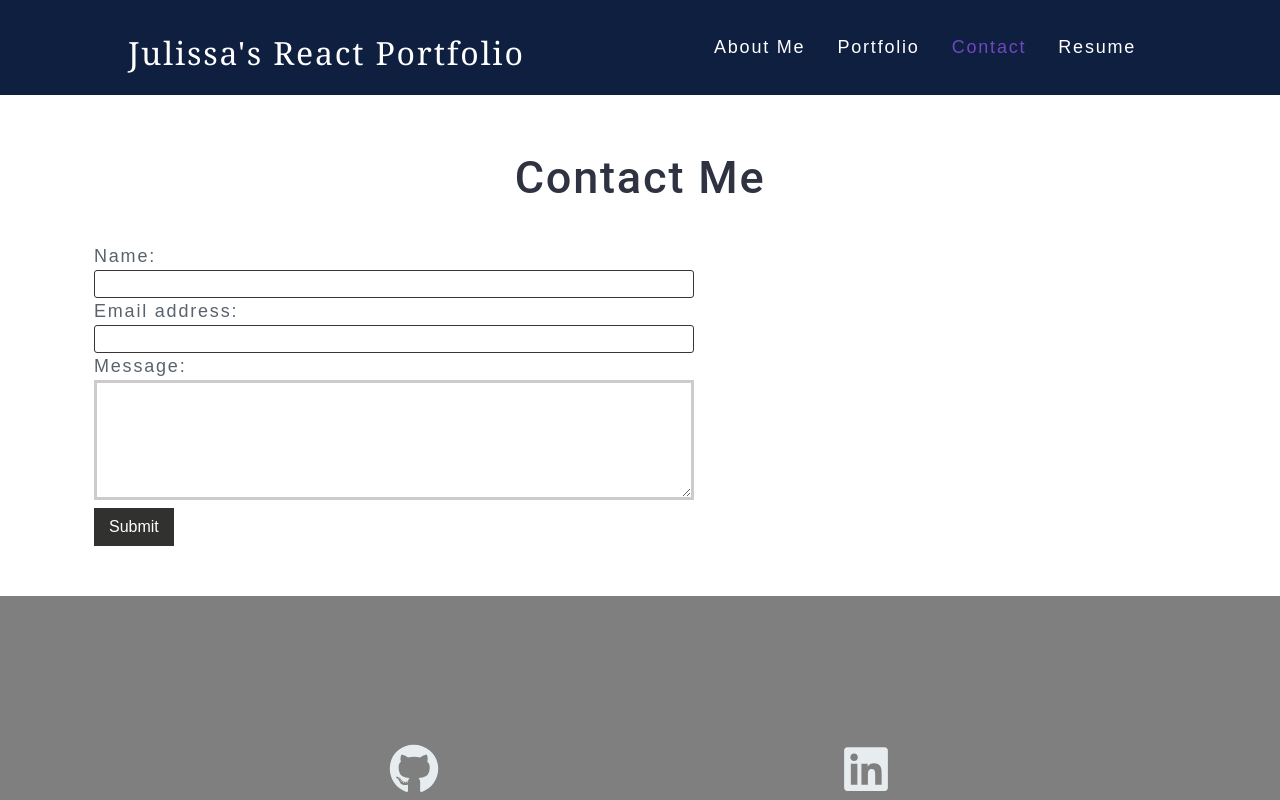
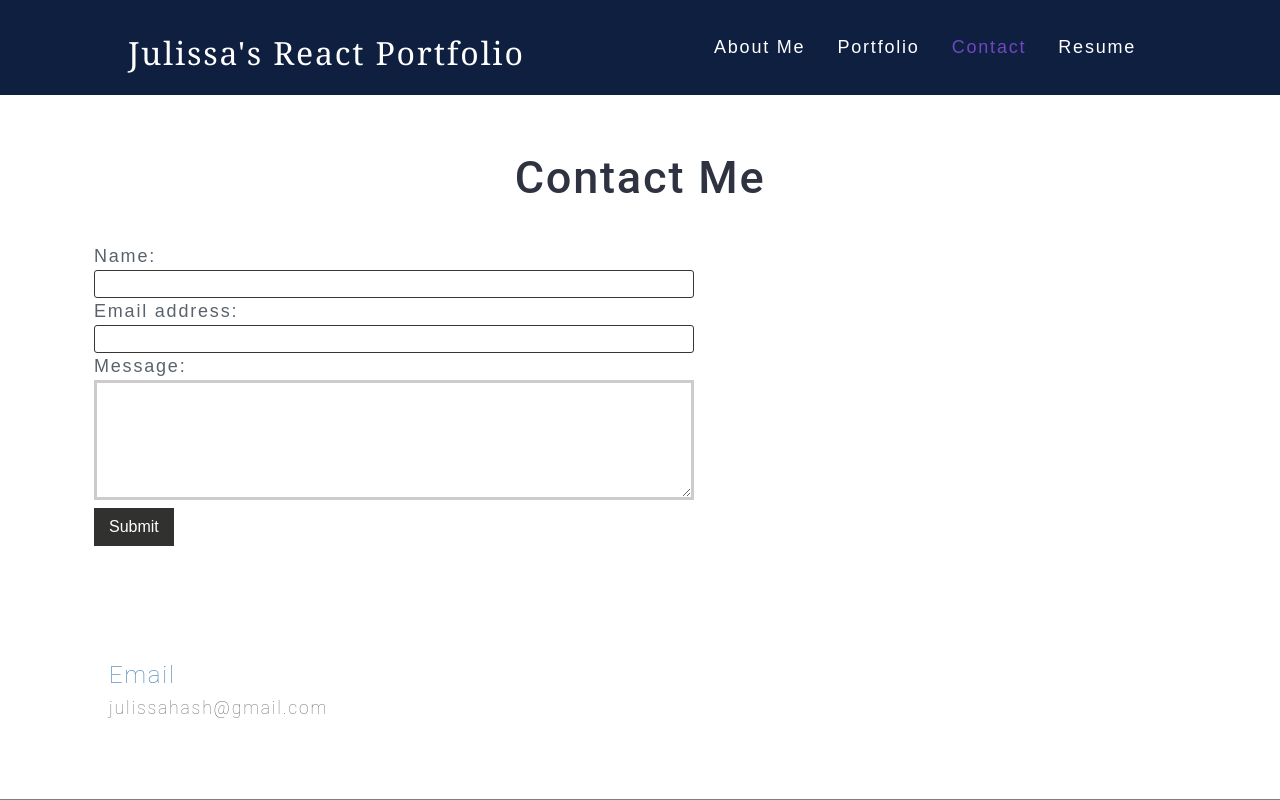
Before and after one commit to yoyachi/update-react-portfolio, a React (Create React App) app: page / in a window 1280 px wide. Both pictures are taken after a click on the item "Contact". Shown: the top 800 px of the page. Built offline with nearby package versions, Linux system fonts and the light colour scheme.

Commit message:
Added email to Contact

```diff
--- a/src/components/Contact/index.js
+++ b/src/components/Contact/index.js
@@ -90,6 +90,14 @@
 					<button type="submit">Submit</button>
 				</form>
 			</div>
+
+			<div className="text">
+				<h4>Email</h4>
+				<p className="email">
+					julissahash@gmail.com
+				</p>
+			</div>
+
 		</section>
 	);
 }
--- a/src/index.css
+++ b/src/index.css
@@ -350,7 +350,9 @@
 }
 
 
+.email {
 
+}
 
 .footer {
 	display: flex;
```
